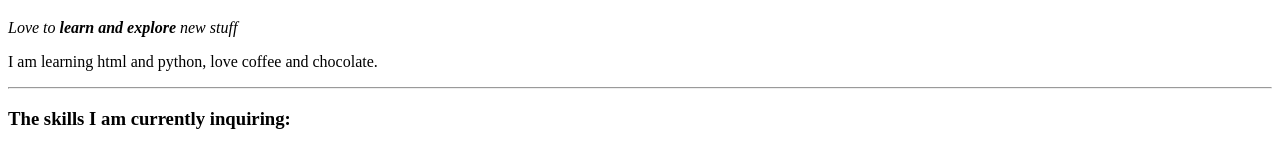
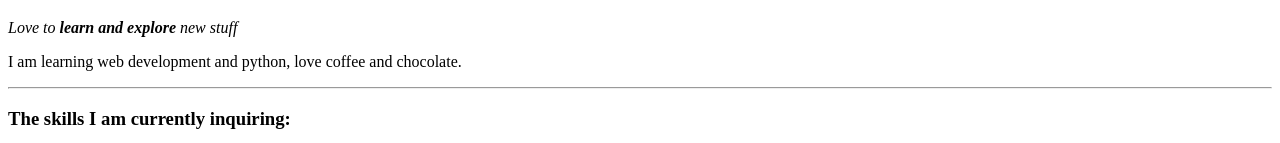
Before and after one commit to LizMelamed/CV, a plain HTML site: page index.html in a window 1280 px wide. Shown: the part 223-366 px from the top of the page. Drawn offline with Linux system fonts and the light colour scheme.

Commit message:
Love fix

```diff
--- a/index.html
+++ b/index.html
@@ -9,7 +9,7 @@
   <img src="https://scontent.fsdv2-1.fna.fbcdn.net/v/t1.0-9/13925189_1250048251695169_6056501591364936337_n.jpg?_nc_cat=102&_nc_sid=174925&_nc_ohc=BjVBYUCDOwMAX_AYEwV&_nc_ht=scontent.fsdv2-1.fna&oh=057b6ee1b1215f591a499b6659895009&oe=5F72D7CB" alt="this is liz" width="150" height="150">
   <h1> Liz Melamed </h1>
   <p> <em> Love to <b> learn and explore </b> new stuff </em> </p>
-  <p> I am learning html and python, love coffee and chocolate. </p>
+  <p> I am learning web development and python, love coffee and chocolate. </p>
   <hr>
   <h3>The skills I am currently inquiring:</h3>
   <ol>
```
